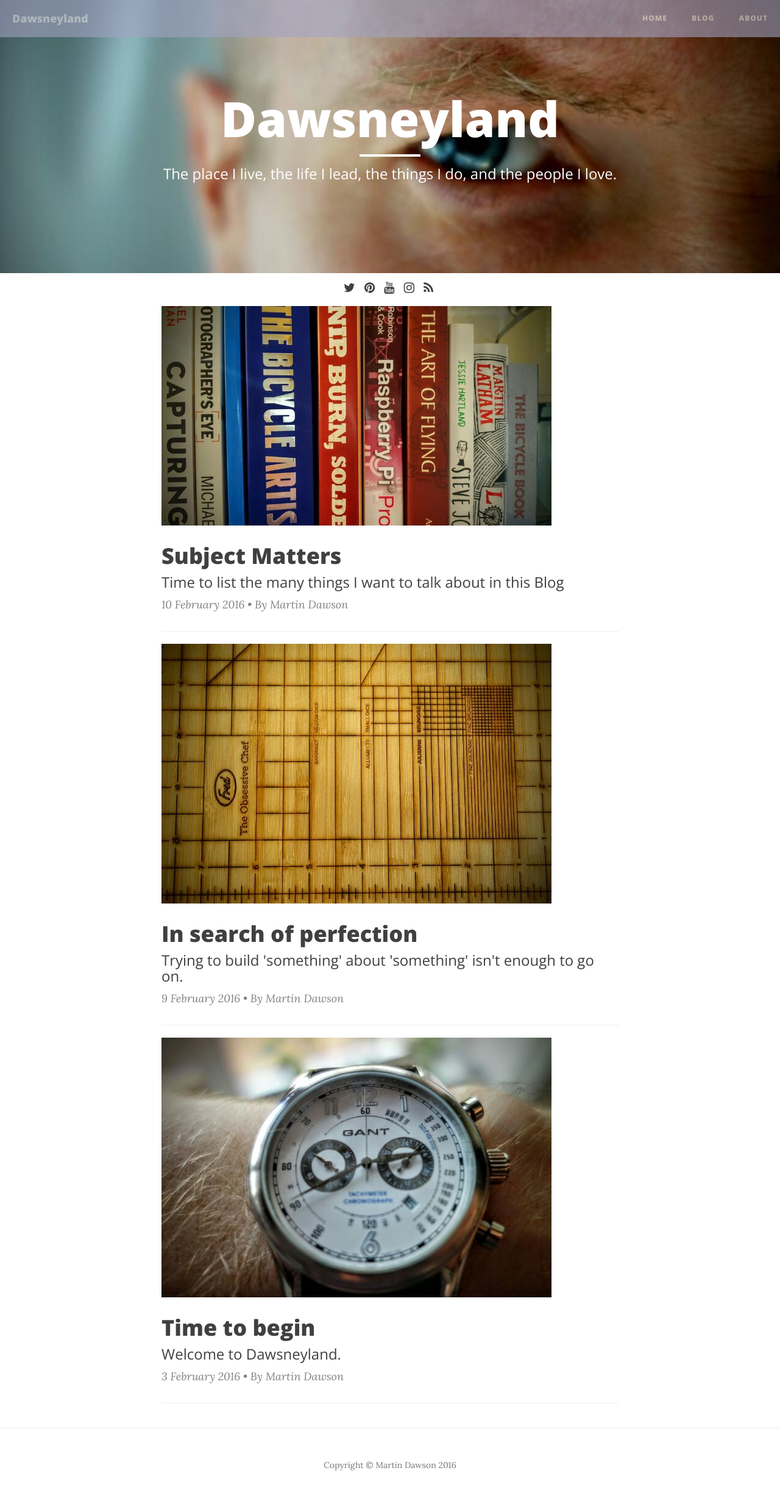
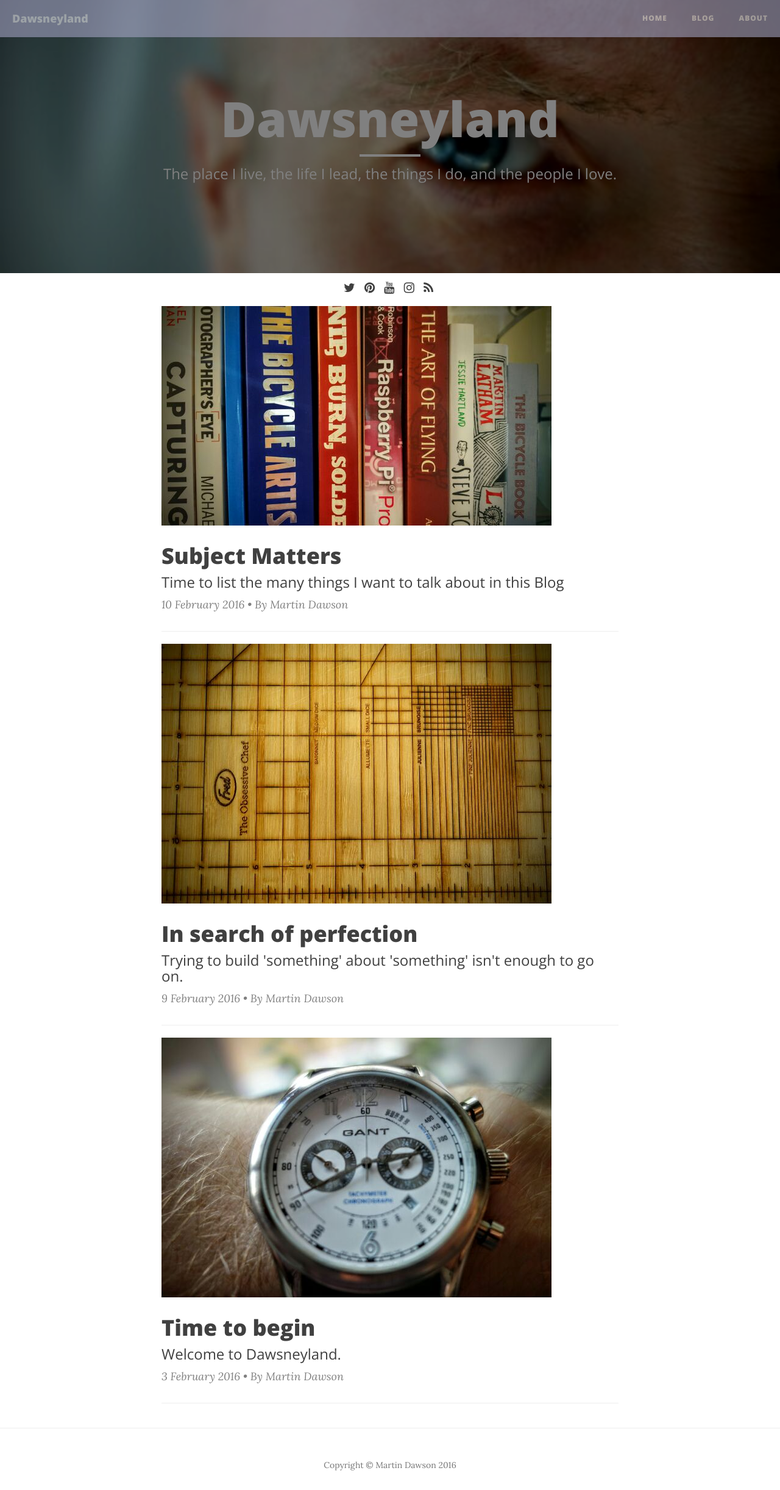
Before and after one commit to dawsneyland/formerdland, a Jekyll site: the page built from index.html, in a window 1280 px wide. Shown: the whole page at 61% size. Built offline with Jekyll 4.4.1, drawn with Linux system fonts in a browser that asks for light colours; nearby versions of some CDN libraries; the list of posts is cut into pages by our own code.

Commit message:
Update custom.css

```diff
--- a/css/custom.css
+++ b/css/custom.css
@@ -6,7 +6,7 @@
 }
 
 .intro-header {
-  filter: brightness (20%);
+  filter: brightness(0.5);
   margin-bottom: 5px;
 }
 
```
